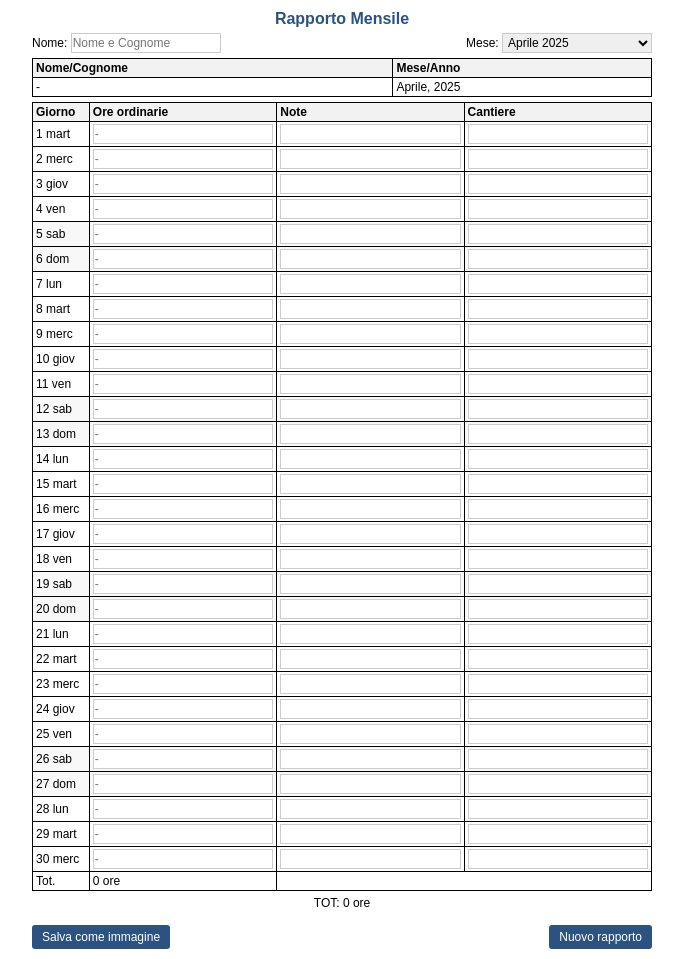
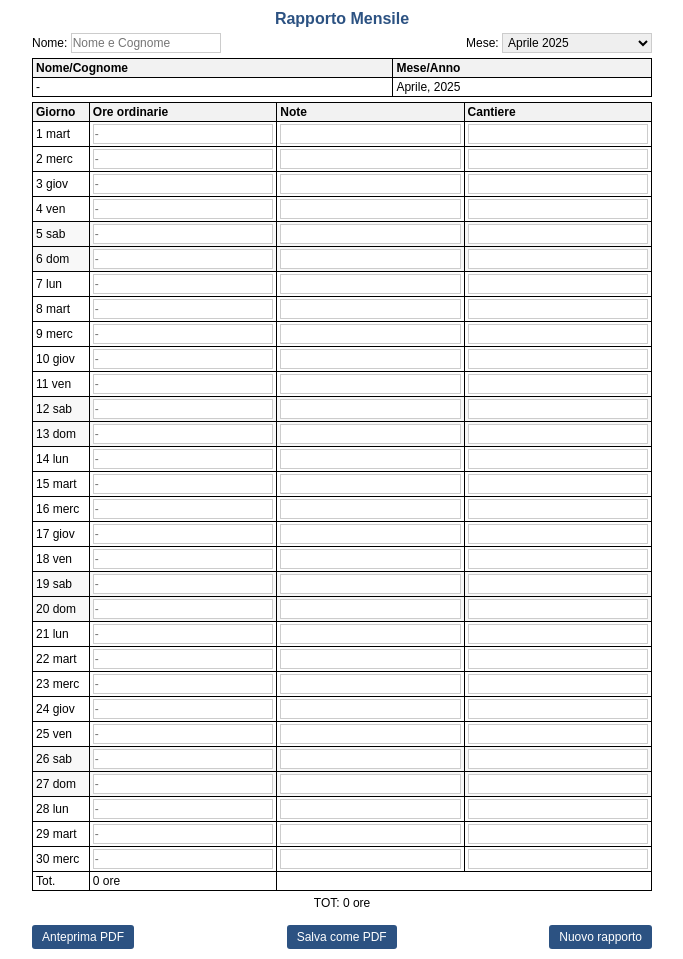
Before and after one commit to albamyrtaj/orelavoro, a plain HTML site: page index.html in a window 1280 px wide. Shown: the whole page, without its empty margins (298-981 px from the left). Drawn offline with nearby package versions, Linux system fonts and the light colour scheme.

Commit message:
Update index.html

```diff
--- a/index.html
+++ b/index.html
@@ -4,7 +4,7 @@
   <meta charset="UTF-8">
   <meta name="viewport" content="width=device-width, initial-scale=1.0">
   <title>Rapporto Mensile Ore Lavorate</title>
-  <script src="https://cdn.jsdelivr.net/npm/html2canvas@1.4.1/dist/html2canvas.min.js"></script>
+  <script src="https://cdnjs.cloudflare.com/ajax/libs/jspdf/2.5.1/jspdf.umd.min.js"></script>
   <style>
     body {
       font-family: Arial, sans-serif;
@@ -132,7 +132,8 @@
   <div style="text-align: center; margin-top: 5px;" id="totale-text">TOT: 0 ore</div>
 
   <div class="controls no-print">
-    <button class="btn" onclick="salvaRapporto()">Salva come immagine</button>
+    <button class="btn" onclick="generaPDF(true)">Anteprima PDF</button>
+    <button class="btn" onclick="generaPDF(false)">Salva come PDF</button>
     <button class="btn" onclick="azzeraTutto()">Nuovo rapporto</button>
   </div>
 
@@ -162,10 +163,8 @@
       for (let giorno = 1; giorno <= ultimoGiorno; giorno++) {
         const data = new Date(anno, meseIndex, giorno);
         const giornoSettimana = giorniSettimana[data.getDay()];
-
         const row = document.createElement('tr');
         if (data.getDay() === 0 || data.getDay() === 6) row.className = 'weekend';
-
         row.innerHTML = `
           <td>${giorno} ${giornoSettimana}</td>
           <td><input type="text" id="ore-${giorno}" class="ore-input" placeholder="-" oninput="calcolaTotaleOre(); salvaDatiLocalmente();"></td>
@@ -186,13 +185,47 @@
       document.getElementById('totale-text').textContent = 'TOT: ' + totale + ' ore';
     }
 
-    function salvaRapporto() {
-      html2canvas(document.body, { scale: 0.8 }).then(canvas => {
-        const link = document.createElement('a');
-        link.download = 'rapporto_mensile.png';
-        link.href = canvas.toDataURL('image/png');
-        link.click();
+    async function generaPDF(isPreview) {
+      const { jsPDF } = window.jspdf;
+      const pdf = new jsPDF();
+      const titolo = 'Rapporto Mensile';
+
+      pdf.setFontSize(16);
+      pdf.text(titolo, 105, 15, { align: 'center' });
+
+      pdf.setFontSize(11);
+      pdf.text('Nome: ' + document.getElementById('nome').value, 10, 25);
+      pdf.text('Mese/Anno: ' + document.getElementById('mostra-mese').textContent, 10, 32);
+
+      let y = 40;
+      pdf.setFontSize(10);
+      pdf.text('Giorno | Ore | Note | Cantiere', 10, y);
+      y += 5;
+
+      const inputs = document.querySelectorAll('.ore-input');
+      inputs.forEach(input => {
+        const g = input.id.split('-')[1];
+        const giorno = document.querySelector(`#ore-${g}`).closest('tr').children[0].innerText;
+        const ore = input.value;
+        const note = document.getElementById('note-' + g).value;
+        const cantiere = document.getElementById('cantiere-' + g).value;
+        pdf.text(`${giorno} | ${ore} | ${note} | ${cantiere}`, 10, y);
+        y += 5;
+        if (y > 280) {
+          pdf.addPage();
+          y = 10;
+        }
       });
+
+      const totale = document.getElementById('totale-ore').textContent;
+      pdf.setFont(undefined, 'bold');
+      pdf.text('Totale: ' + totale, 10, y + 5);
+
+      if (isPreview) {
+        window.open(pdf.output('bloburl'), '_blank');
+      } else {
+        pdf.save('rapporto_mensile.pdf');
+      }
     }
 
     function salvaDatiLocalmente() {
```
